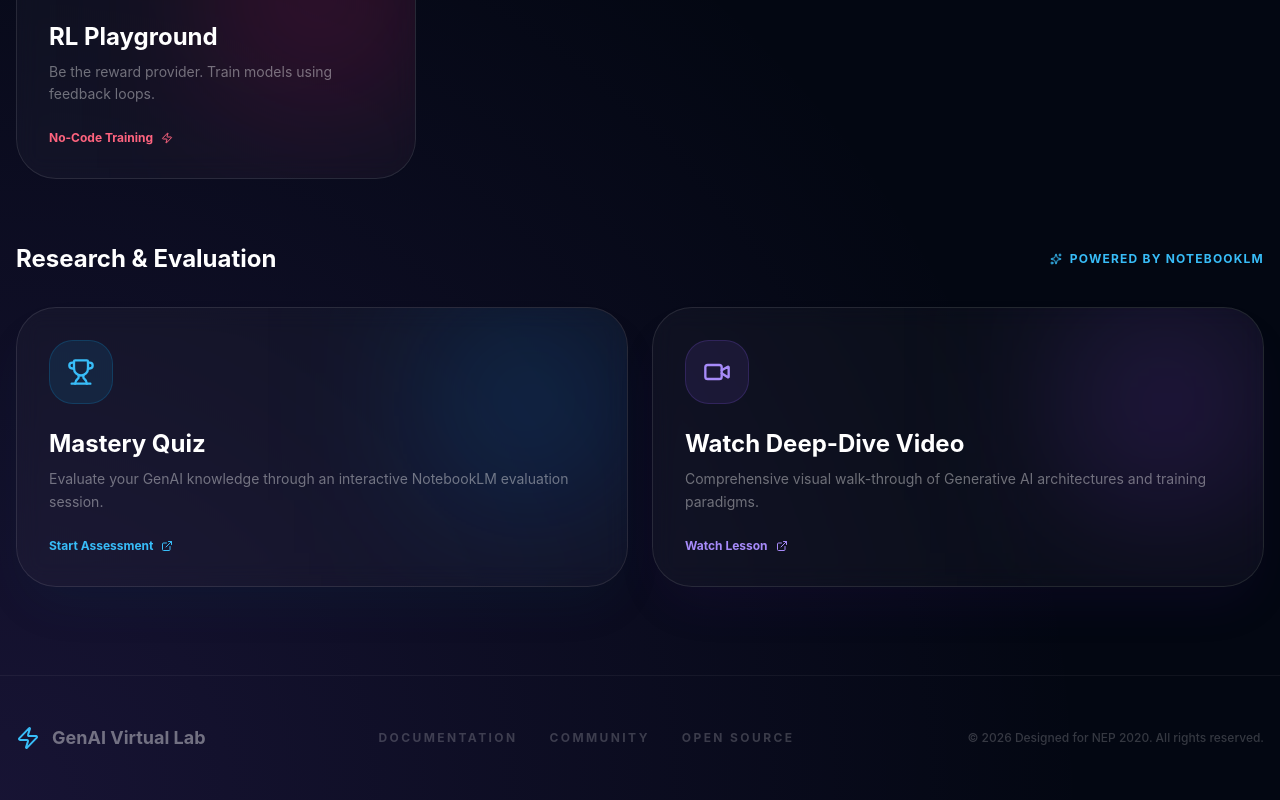
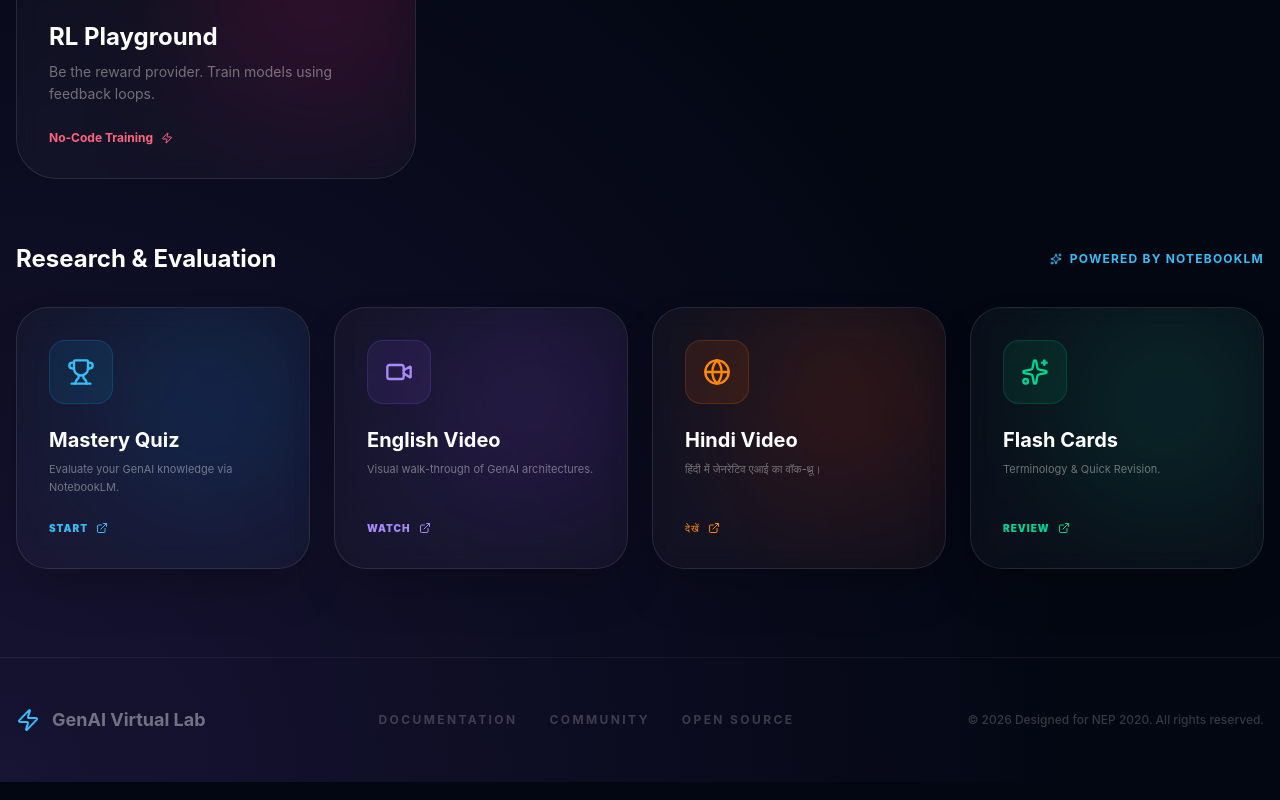
Before and after one commit to muzabasha/genai, a React (Vite) app: page / in a window 1280 px wide. Shown: the part 1596-2396 px from the top of the page. Built offline with nearby package versions, Linux system fonts and the light colour scheme.

Commit message:
feat: add hindi video and flash cards to research section

```diff
--- a/src/App.tsx
+++ b/src/App.tsx
@@ -315,7 +315,7 @@ const App: React.FC = () => {
                        Powered by NotebookLM
                     </div>
                  </div>
-                 <div className="grid grid-cols-1 md:grid-cols-2 gap-6">
+                 <div className="grid grid-cols-1 md:grid-cols-2 lg:grid-cols-4 gap-6">
                     <motion.a
                        href="https://notebooklm.google.com/notebook/339c9ebf-6094-4bc5-993c-fc3fcdf0a58f?artifactId=1c3819ba-6c52-4b6e-b482-79728dbe6698"
                        target="_blank"
@@ -323,20 +323,20 @@ const App: React.FC = () => {
                        initial={{ opacity: 0, y: 20 }}
                        animate={{ opacity: 1, y: 0 }}
                        whileHover={{ scale: 1.02, y: -5 }}
-                      className="p-8 rounded-[2.5rem] glass border-primary-500/20 relative group overflow-hidden text-left bg-primary-500/5 hover:bg-primary-500/10 transition-all shadow-2xl shadow-primary-900/10"
+                       className="p-8 rounded-[2rem] glass border-primary-500/20 relative group overflow-hidden text-left bg-primary-500/5 hover:bg-primary-500/10 transition-all shadow-2xl flex flex-col justify-between"
                     >
                       <div className="absolute top-0 right-0 w-48 h-48 bg-gradient-to-br from-primary-500/20 to-blue-600/20 blur-[80px]" />
                       <div className="relative space-y-6">
-                        <div className="w-16 h-16 rounded-3xl bg-primary-500/10 border border-primary-500/20 flex items-center justify-center group-hover:scale-110 transition-transform">
+                         <div className="w-16 h-16 rounded-2xl bg-primary-500/10 border border-primary-500/20 flex items-center justify-center group-hover:scale-110 transition-transform">
                            <Trophy className="w-7 h-7 text-primary-400 font-bold" />
                          </div>
                          <div>
-                           <h3 className="text-2xl font-display font-bold text-white">Mastery Quiz</h3>
-                           <p className="text-white/40 text-sm mt-2 leading-relaxed">Evaluate your GenAI knowledge through an interactive NotebookLM evaluation session.</p>
+                            <h3 className="text-xl font-display font-bold text-white leading-tight">Mastery Quiz</h3>
+                            <p className="text-white/40 text-[11px] mt-2 leading-relaxed text-left">Evaluate your GenAI knowledge via NotebookLM.</p>
                          </div>
-                        <div className="text-xs font-bold text-primary-400 flex items-center gap-2">
-                           Start Assessment <ExternalLink className="w-3 h-3 text-primary-400" />
                       </div>
+                      <div className="relative text-[10px] font-black uppercase tracking-widest text-primary-400 flex items-center gap-2 mt-6">
+                         Start <ExternalLink className="w-3 h-3" />
                       </div>
                     </motion.a>
 
@@ -347,20 +347,68 @@ const App: React.FC = () => {
                        initial={{ opacity: 0, y: 20 }}
                        animate={{ opacity: 1, y: 0 }}
                        whileHover={{ scale: 1.02, y: -5 }}
-                      className="p-8 rounded-[2.5rem] glass border-secondary-500/20 relative group overflow-hidden text-left bg-secondary-500/5 hover:bg-secondary-500/10 transition-all shadow-2xl shadow-secondary-900/10"
+                       className="p-8 rounded-[2rem] glass border-secondary-500/20 relative group overflow-hidden text-left bg-secondary-500/5 hover:bg-secondary-500/10 transition-all shadow-2xl flex flex-col justify-between"
                     >
                       <div className="absolute top-0 right-0 w-48 h-48 bg-gradient-to-br from-secondary-500/20 to-purple-600/20 blur-[80px]" />
                       <div className="relative space-y-6">
-                        <div className="w-16 h-16 rounded-3xl bg-secondary-500/10 border border-secondary-500/20 flex items-center justify-center group-hover:rotate-6 transition-transform">
+                         <div className="w-16 h-16 rounded-2xl bg-secondary-500/10 border border-secondary-500/20 flex items-center justify-center group-hover:rotate-6 transition-transform">
                            <Video className="w-7 h-7 text-secondary-400 font-bold" />
                          </div>
                          <div>
-                           <h3 className="text-2xl font-display font-bold text-white">Watch Deep-Dive Video</h3>
-                           <p className="text-white/40 text-sm mt-2 leading-relaxed">Comprehensive visual walk-through of Generative AI architectures and training paradigms.</p>
+                            <h3 className="text-xl font-display font-bold text-white leading-tight">English Video</h3>
+                            <p className="text-white/40 text-[11px] mt-2 leading-relaxed text-left">Visual walk-through of GenAI architectures.</p>
                          </div>
-                        <div className="text-xs font-bold text-secondary-400 flex items-center gap-2">
-                           Watch Lesson <ExternalLink className="w-3 h-3 text-secondary-400 font-bold" />
                       </div>
+                      <div className="relative text-[10px] font-black uppercase tracking-widest text-secondary-400 flex items-center gap-2 mt-6">
+                         Watch <ExternalLink className="w-3 h-3" />
+                      </div>
+                    </motion.a>
+
+                    <motion.a
+                       href="https://notebooklm.google.com/notebook/339c9ebf-6094-4bc5-993c-fc3fcdf0a58f?artifactId=9215e93d-602d-402d-9cc2-d6ae4a8db570"
+                       target="_blank"
+                       rel="noopener noreferrer"
+                       initial={{ opacity: 0, y: 20 }}
+                       animate={{ opacity: 1, y: 0 }}
+                       whileHover={{ scale: 1.02, y: -5 }}
+                       className="p-8 rounded-[2rem] glass border-orange-500/20 relative group overflow-hidden text-left bg-orange-500/5 hover:bg-orange-500/10 transition-all shadow-2xl flex flex-col justify-between"
+                    >
+                      <div className="absolute top-0 right-0 w-48 h-48 bg-gradient-to-br from-orange-500/20 to-red-600/20 blur-[80px]" />
+                      <div className="relative space-y-6">
+                         <div className="w-16 h-16 rounded-2xl bg-orange-500/10 border border-orange-500/20 flex items-center justify-center group-hover:-rotate-6 transition-transform">
+                           <Globe className="w-7 h-7 text-orange-400 font-bold" />
+                         </div>
+                         <div>
+                            <h3 className="text-xl font-display font-bold text-white leading-tight">Hindi Video</h3>
+                            <p className="text-white/40 text-[11px] mt-2 leading-relaxed text-left">हिंदी में जेनरेटिव एआई का वॉक-थ्रू।</p>
+                         </div>
+                      </div>
+                      <div className="relative text-[10px] font-black uppercase tracking-widest text-orange-400 flex items-center gap-2 mt-6">
+                         देखें <ExternalLink className="w-3 h-3" />
+                      </div>
+                    </motion.a>
+
+                    <motion.a
+                       href="https://notebooklm.google.com/notebook/339c9ebf-6094-4bc5-993c-fc3fcdf0a58f?artifactId=ec5b82bb-a668-4a90-8bea-8fe6cbac50b9"
+                       target="_blank"
+                       rel="noopener noreferrer"
+                       initial={{ opacity: 0, y: 20 }}
+                       animate={{ opacity: 1, y: 0 }}
+                       whileHover={{ scale: 1.02, y: -5 }}
+                       className="p-8 rounded-[2rem] glass border-emerald-500/20 relative group overflow-hidden text-left bg-emerald-500/5 hover:bg-emerald-500/10 transition-all shadow-2xl flex flex-col justify-between"
+                    >
+                      <div className="absolute top-0 right-0 w-48 h-48 bg-gradient-to-br from-emerald-500/20 to-teal-600/20 blur-[80px]" />
+                      <div className="relative space-y-6">
+                         <div className="w-16 h-16 rounded-2xl bg-emerald-500/10 border border-emerald-500/20 flex items-center justify-center group-hover:scale-110 transition-transform">
+                           <Sparkles className="w-7 h-7 text-emerald-400 font-bold" />
+                         </div>
+                         <div>
+                            <h3 className="text-xl font-display font-bold text-white leading-tight">Flash Cards</h3>
+                            <p className="text-white/40 text-[11px] mt-2 leading-relaxed text-left">Terminology & Quick Revision.</p>
+                         </div>
+                      </div>
+                      <div className="relative text-[10px] font-black uppercase tracking-widest text-emerald-400 flex items-center gap-2 mt-6">
+                         Review <ExternalLink className="w-3 h-3" />
                       </div>
                     </motion.a>
                  </div>
```
Lines whose indentation alone changed are shown as unchanged.
